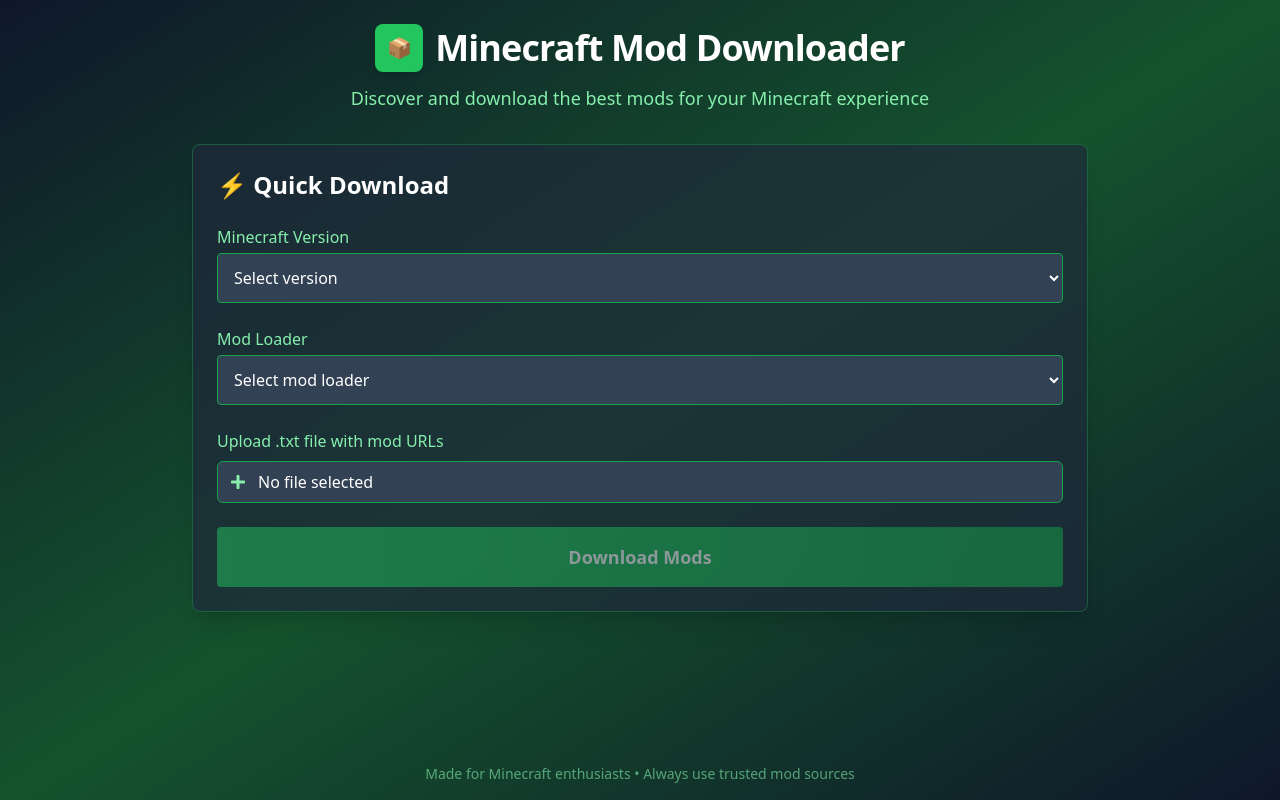
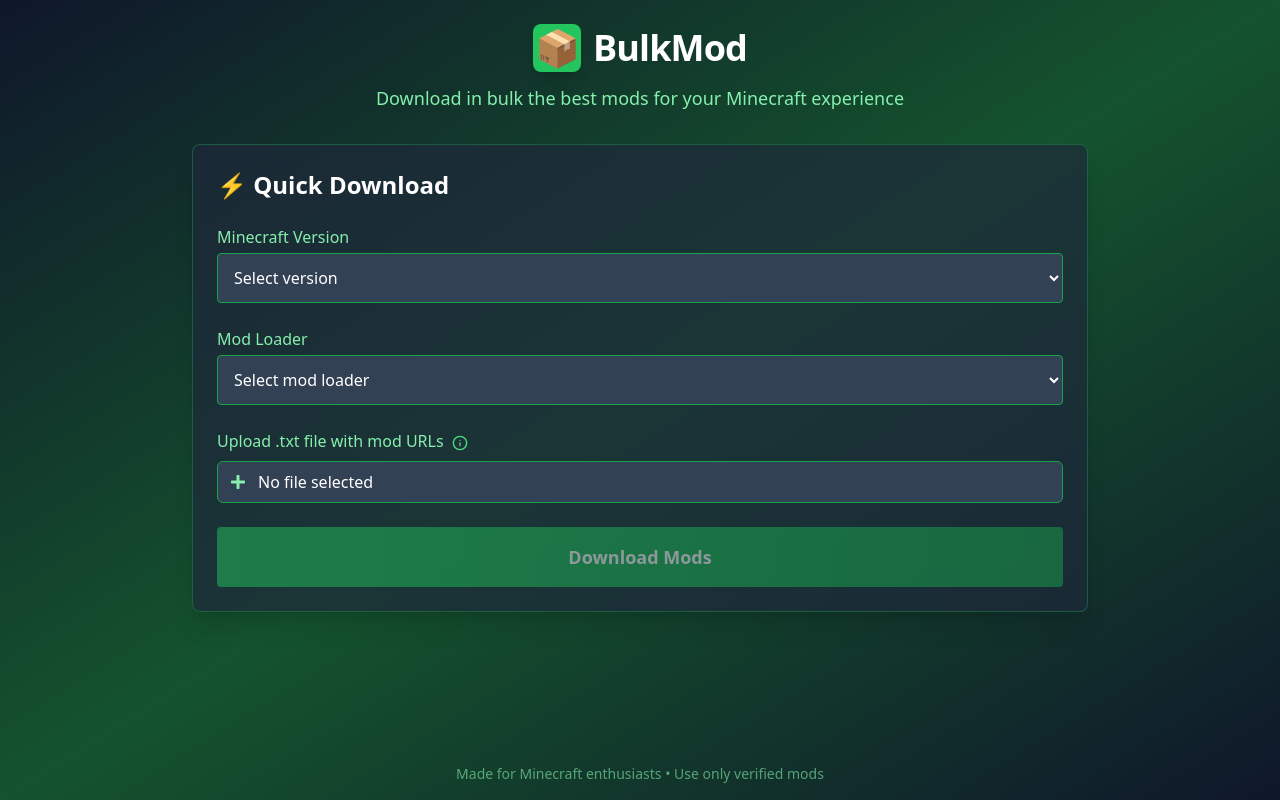
Before and after one commit to galofa/minecraft-mod-downloader-frontend, a React (Vite) app: page / in a window 1280 px wide. Built offline with nearby package versions, Linux system fonts and the light colour scheme.

Commit message:
updated upload file ui + added tooltips

```diff
--- a/src/components/ModDownloader.tsx
+++ b/src/components/ModDownloader.tsx
@@ -13,7 +13,7 @@
     const fileInputRef = useRef<HTMLInputElement | null>(null);
 
     // Constants
-    const minecraftVersions = ['1.21.7', '1.21.6', '1.21.5', '1.21.4', '1.21.3'];
+    const minecraftVersions = ['1.21.7', '1.21.6', '1.21.5', '1.21.4', '1.21.3', '1.21.2', '1.21.1', '1.21', '1.20.4', '1.20.3', '1.20.2', '1.20.1', '1.20', '1.19.4', '1.19.3', '1.19.2', '1.19.1', '1.19', '1.18.2', '1.18.1', '1.18', '1.17.1', '1.17', '1.16.5', '1.16.4', '1.16.3', '1.16.2', '1.16.1', '1.15.2', '1.15.1', '1.15', '1.14.4', '1.14.3', '1.14.2', '1.14.1', '1.14', '1.13.2', '1.13.1', '1.13', '1.12.2', '1.12.1', '1.12', '1.11.2', '1.11.1', '1.11', '1.10.2', '1.10.1', '1.10.0', '1.9.4', '1.9.3', '1.9.2', '1.9.1', '1.9', '1.8.9', '1.8.8', '1.8.7', '1.8.6', '1.8.5', '1.8.4', '1.8.3', '1.8.2', '1.8.1', '1.8', '1.7.10', '1.7.9', '1.7.8', '1.7.7', '1.7.6', '1.7.5', '1.7.4', '1.7.2', '1.6.2', '1.6.1', '1.5.2', '1.5.1', '1.5', '1.4.7', '1.4.6', '1.4.5', '1.4.4', '1.4.2', '1.3.2', '1.3.1', '1.2.5', '1.2.4', '1.2.3', '1.2.2', '1.2.1', '1.1', '1.0'];
     const modLoaders = ["Forge", "NeoForge", "Fabric", "Quilt"];
 
     // Handle file change
@@ -112,13 +112,13 @@
                 <div className="max-w-4xl mx-auto">
                     <header className="mb-8 text-center">
                         <div className="inline-flex items-center gap-3 mb-3">
-                            <div className="w-12 h-12 bg-green-500 rounded-lg flex items-center justify-center shadow-lg font-bold text-xl">
+                            <div className="w-12 h-12 bg-green-500 rounded-lg flex items-center justify-center shadow-lg font-bold text-4xl">
                                 📦
                             </div>
-                            <h1 className="text-4xl font-bold tracking-tight">Minecraft Mod Downloader</h1>
+                            <h1 className="text-4xl font-bold tracking-tight">BulkMod</h1>
                         </div>
                         <p className="text-green-300 text-lg">
-                            Discover and download the best mods for your Minecraft experience
+                            Download in bulk the best mods for your Minecraft experience
                         </p>
                     </header>
 
@@ -161,9 +161,40 @@
 
                         {/* File input */}
                         <div className="mb-6">
-                            <label htmlFor="modsFile" className="block mb-2 font-medium text-green-300">
-                                Upload .txt file with mod URLs
-                            </label>
+                            <div className="flex items-center gap-2">
+                                <label htmlFor="modsFile" className="block mb-2 font-medium text-green-300">
+                                    Upload .txt file with mod URLs
+                                </label>
+
+                                <div className="group relative translate-y-[-2px]">
+                                    <svg
+                                        className="w-4 h-4 text-green-400 cursor-pointer"
+                                        fill="none"
+                                        stroke="currentColor"
+                                        strokeWidth="2"
+                                        viewBox="0 0 24 24"
+                                    >
+                                        <circle cx="12" cy="12" r="10" stroke="currentColor" />
+                                        <line x1="12" y1="8" x2="12" y2="8" stroke="currentColor" strokeLinecap="round" />
+                                        <line x1="12" y1="12" x2="12" y2="16" stroke="currentColor" strokeLinecap="round" />
+                                    </svg>
+
+                                    <div className="
+                                        absolute left-full top-1/2 -translate-y-1/2 ml-2
+                                        z-50 w-64 p-3 text-xs text-gray-300
+                                        bg-gray-800 border border-gray-700 rounded shadow-lg
+                                        hidden group-hover:block
+                                        pointer-events-none
+                                    ">
+                                        <p className="font-semibold text-white mb-2">Only Modrinth URLs are currently supported.</p>
+                                        <p className="text-white mb-1">Example input:</p>
+                                        <p className="text-green-400">https://modrinth.com/mod/carpet</p>
+                                        <p className="text-green-400">https://modrinth.com/mod/sodium</p>
+                                        <p className="text-gray-400 mt-1">(one URL per line)</p>
+                                    </div>
+                                </div>
+                            </div>
+
                             <div className="flex items-center w-full rounded-md border border-green-600 bg-slate-700 px-3 py-2 relative">
                                 <div className="flex items-center flex-grow relative z-10 cursor-pointer">
                                     <FaPlus className="text-green-300 mr-3" />
@@ -179,6 +210,7 @@
                                         className="absolute inset-0 opacity-0 cursor-pointer"
                                     />
                                 </div>
+
                                 {file && (
                                     <button
                                         onClick={handleRemoveFile}
@@ -255,7 +287,7 @@
             </main>
 
             <footer className="text-center text-green-300/60 text-sm mb-4">
-                Made for Minecraft enthusiasts • Always use trusted mod sources
+                Made for Minecraft enthusiasts • Use only verified mods
             </footer>
         </div>
     );
```
